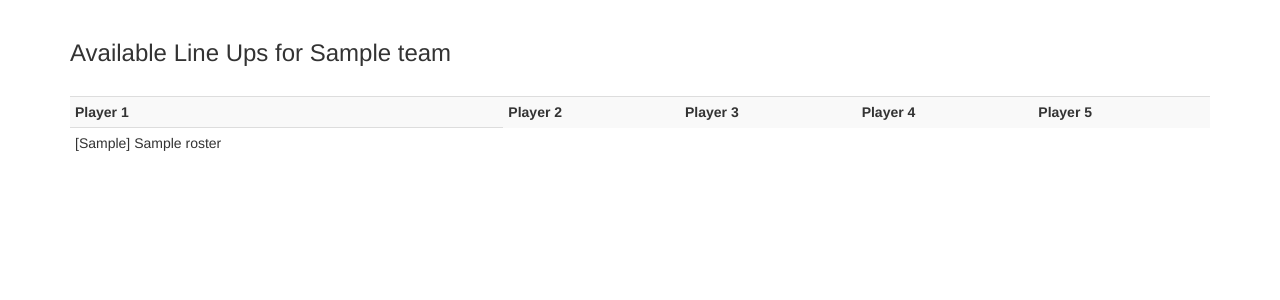
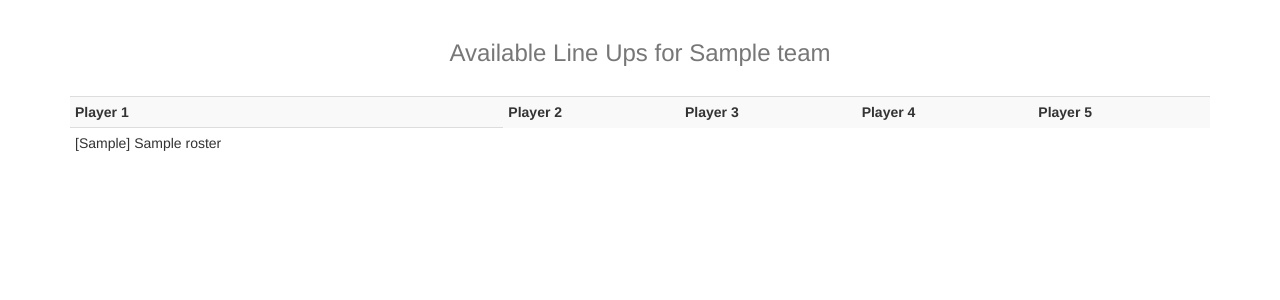
Before and after one commit to paulecar/apa, a Flask app: template app/templates/lineups.html in a window 1280 px wide. Shown: the part 52-352 px from the top of the page. Run offline with Flask 2, Linux system fonts and the light colour scheme; the template is opened without the code that fills it: most values are stand-ins (such as "Sample title", 1, 10 or a date in 2020); some libraries are stand-ins or nearby versions.

Commit message:
Minor format change to heading for options list page

```diff
--- a/app/templates/lineups.html
+++ b/app/templates/lineups.html
@@ -3,7 +3,7 @@
 
 {% block app_content %}
 
-    <h3>Available Line Ups for {{team}}</h3> </br>
+    <h3 class="text-muted" align="center">Available Line Ups for {{team}}</h3> </br>
 
     <div class="table-responsive">
         <table title="Available Line Ups" class="table table-striped table-condensed">
```
